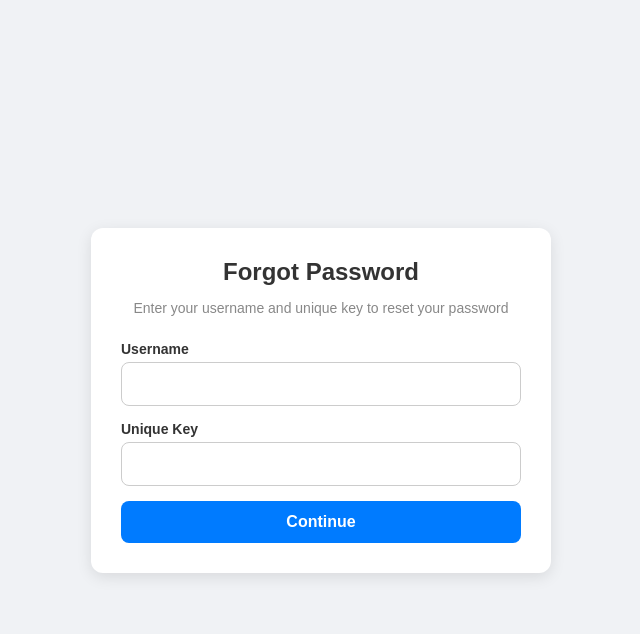
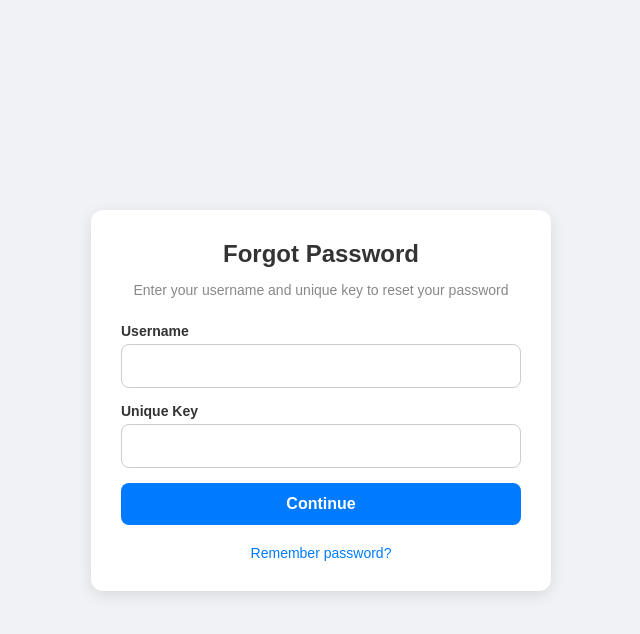
Before and after one commit to Hencheng2/fin, a Django app: template templates/forgot.html in a window 1280 px wide. Shown: the top 634 px of the page, without its empty margins (319-959 px from the left). Run offline with Django 3.2, Linux system fonts and the light colour scheme; the template is opened without the code that fills it, so the values that code supplies are empty.

Commit message:
Update forgot.html

```diff
--- a/templates/forgot.html
+++ b/templates/forgot.html
@@ -93,6 +93,21 @@
         .submit-btn:hover {
             background-color: #0056b3;
         }
+
+        .links {
+            text-align: center;
+            margin-top: 20px;
+            font-size: 14px;
+        }
+
+        .links a {
+            color: var(--primary-blue);
+            text-decoration: none;
+        }
+
+        .links a:hover {
+            text-decoration: underline;
+        }
     </style>
 </head>
 <body>
@@ -112,6 +127,9 @@
             </div>
             <button type="submit" class="submit-btn">Continue</button>
         </form>
+        <div class="links">
+            <a href="{% url 'login' %}">Remember password?</a>
+        </div>
     </div>
 
     <script>
```
